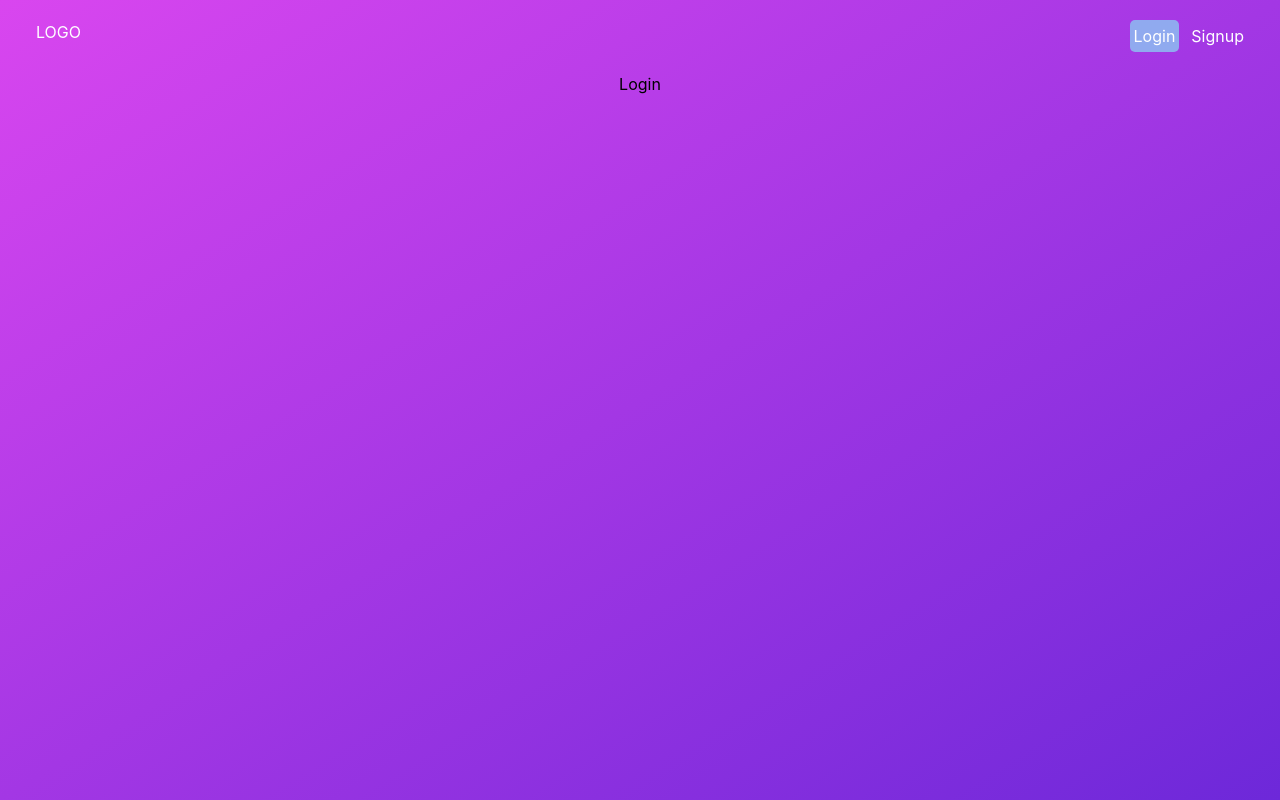
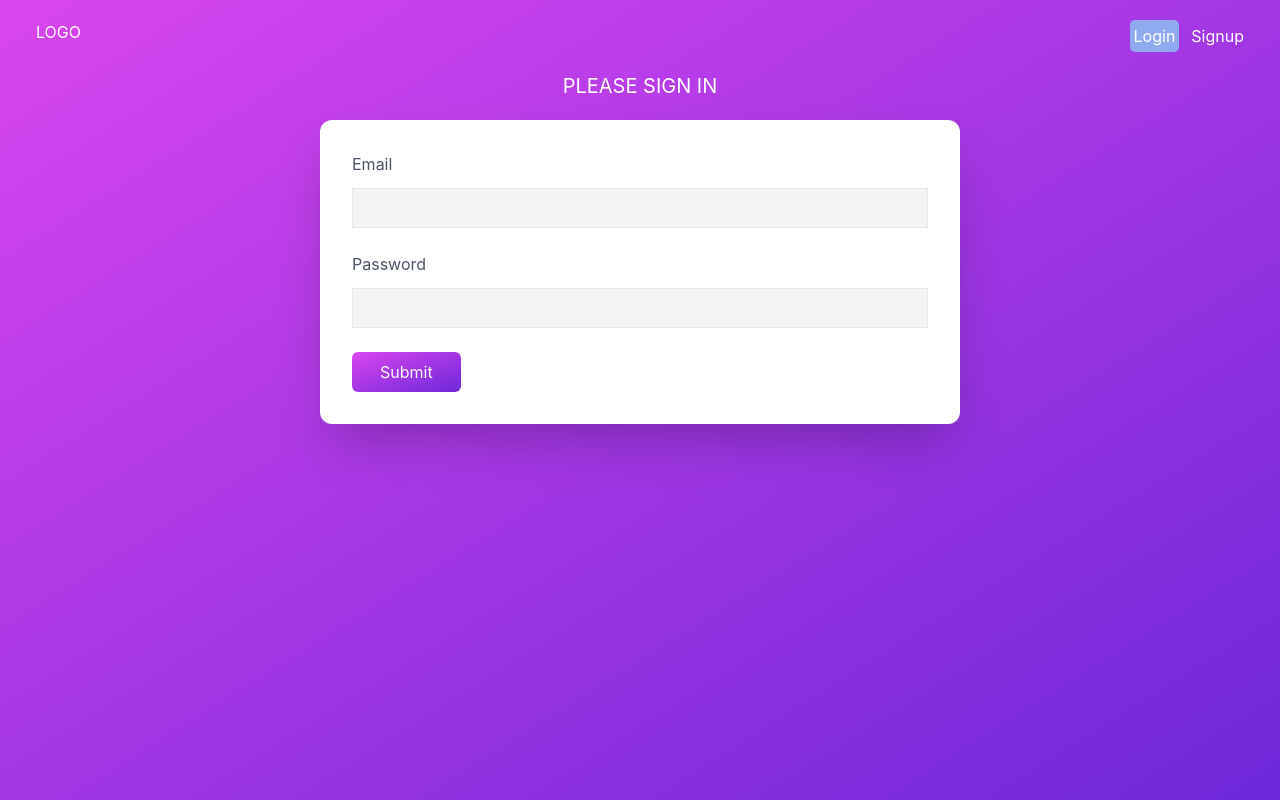
Before and after one commit to tylher/sign-up-page, a React (Create React App) app: page /login in a window 1280 px wide. Built offline with nearby package versions, Linux system fonts and the light colour scheme.

Commit message:
Add login logic to auth reducer

```diff
--- a/src/components/login.jsx
+++ b/src/components/login.jsx
@@ -1,7 +1,63 @@
 import React from "react";
+import { useDispatch } from "react-redux";
+import { useState } from "react";
+import { useNavigate } from "react-router-dom";
 
 const Login = () => {
-  return <div>Login</div>;
+  //   const dispatch = useDispatch();
+  const [register, setRegister] = useState({});
+  const [error, setError] = useState(null);
+  //   const navigate = useNavigate();
+  const handleChange = (e) => {
+    setRegister({
+      ...register,
+      [e.target.name]: e.target.value,
+    });
+  };
+  return (
+    <div className=" space-y-5 w-full">
+      <h2 className="text-center text-white text-xl"> PLEASE SIGN IN</h2>
+      <form
+        action=""
+        className="flex flex-col gap-6 w-5/6 md:w-3/5 lg:w-1/2 xl:2/5 mx-auto  p-8 rounded-xl h-5/6 shadow-2xl bg-white"
+        // onSubmit={handleSubmit}
+      >
+        {error && <span>{error}</span>}
+        <div className="flex flex-col space-y-3">
+          <label htmlFor="" className="text-gray-600">
+            {" "}
+            Email{" "}
+          </label>
+          <input
+            type="email"
+            name="email"
+            id=""
+            onChange={handleChange}
+            className="border w-full px-3 h-10 bg-gray-100 focus:outline-none hover:shadow-md hover:rounded-md focus:bg-white transition-all duration-200"
+          />
+        </div>
+        <div className="flex flex-col space-y-3">
+          <label htmlFor="" className="text-gray-600">
+            {" "}
+            Password{" "}
+          </label>
+          <input
+            type="password"
+            name="password"
+            id=""
+            onChange={handleChange}
+            className="border w-full px-3 h-10 bg-gray-100 focus:outline-none hover:shadow-md hover:rounded-md focus:bg-white transition-all duration-200"
+          />
+        </div>
+
+        <input
+          type="submit"
+          value="Submit"
+          className="px-7 rounded-md py-2 w-min text-slate-50 bg-gradient-to-br from-fuchsia-500 to-violet-700 hover:shadow-md transition-all duration-200"
+        />
+      </form>
+    </div>
+  );
 };
 
 export default Login;
--- a/src/components/signup.jsx
+++ b/src/components/signup.jsx
@@ -1,10 +1,11 @@
-import React, { useState } from "react";
+import React, { useEffect, useState } from "react";
 import { useDispatch, useSelector } from "react-redux";
-import { createUser } from "../features/user/user_slice";
+import { createUser } from "../features/user/auth_slice";
 import { useNavigate } from "react-router-dom";
 
 const SignUp = () => {
   const dispatch = useDispatch();
+  const data = useSelector((state) => state.auth);
   const [register, setRegister] = useState({});
   const [error, setError] = useState(null);
   const navigate = useNavigate();
@@ -15,14 +16,14 @@ const SignUp = () => {
     });
   };
 
+  useEffect(() => {
+    setError(data.error);
+  }, [data]);
+
   const handleSubmit = async (e) => {
     e.preventDefault();
     const result = await dispatch(createUser(register));
-    console.log(result);
     if (result.meta["requestStatus"] === "fulfilled") navigate("/signup");
-    else {
-      setError(result.payload.data.message);
-    }
   };
 
   return (
@@ -33,7 +34,17 @@ const SignUp = () => {
         className="flex flex-col gap-6 w-5/6 md:w-3/5 lg:w-1/2 xl:2/5 mx-auto  p-8 rounded-xl h-5/6 shadow-2xl bg-white"
         onSubmit={handleSubmit}
       >
-        {error && <span>{error}</span>}
+        {error && (
+          <div className="bg-red-300 p-3 text-red-900">
+            {Object.entries(error).map(([key, value], id) => {
+              return (
+                <div key={id}>
+                  {key} : {value}
+                </div>
+              );
+            })}
+          </div>
+        )}
         <div className="flex flex-col space-y-3">
           <label htmlFor="" className="text-gray-600">
             First name
--- /dev/null
+++ b/src/features/user/auth_slice.js
@@ -0,0 +1,120 @@
+import { createAsyncThunk, createSlice } from "@reduxjs/toolkit";
+import axios from "axios";
+
+const initialState = {
+  user: {},
+  loading: false,
+  isLoggedIn: false,
+  error: "",
+  token: "",
+};
+
+export const createUser = createAsyncThunk(
+  "auth/createUser",
+  async ({ first_name, second_name, email, password }, { rejectWithValue }) => {
+    try {
+      return await axios
+        .post(
+          "http://localhost:3000/users",
+
+          { user: { first_name, second_name, email, password } },
+          {
+            headers: {
+              Authorization: "Bearer ",
+              "Content-Type": "application/json",
+            },
+          }
+        )
+        .then((res) => {
+          const result = {
+            authorization: res.headers.getAuthorization(),
+            user: res.data.data,
+            status: res.status,
+          };
+
+          localStorage.setItem("token", result.authorization);
+
+          return result;
+        });
+    } catch (err) {
+      console.log(err.response);
+      return rejectWithValue(err.response);
+    }
+  }
+);
+
+export const createSession = createAsyncThunk(
+  "auth/createSession",
+  async ({ email, password }, { rejectWithValue }) => {
+    try {
+      return await axios
+        .post(
+          "http://localhost:3000/users/sign_in",
+
+          { user: { email, password } },
+          {
+            headers: {
+              Authorization: "Bearer ",
+              "Content-Type": "application/json",
+            },
+          }
+        )
+        .then((res) => {
+          const result = {
+            authorization: res.headers.getAuthorization(),
+            user: res.data.data,
+            status: res.status,
+          };
+          console.log(result);
+          localStorage.setItem("token", result.authorization);
+
+          return result;
+        });
+    } catch (err) {
+      console.log(err.response);
+      return rejectWithValue(err.response);
+    }
+  }
+);
+
+const userSlice = createSlice({
+  name: "auth",
+  initialState,
+  extraReducers: (builder) => {
+    builder.addCase(createUser.pending, (state) => {
+      state.loading = true;
+    });
+    builder.addCase(createUser.fulfilled, (state, { payload }) => {
+      state.isLoggedIn = true;
+      state.user = payload.user;
+      state.token = payload.authorization;
+      state.loading = false;
+      state.error = "";
+      state.status = "";
+    });
+    builder.addCase(createUser.rejected, (state, action) => {
+      state.isLoggedIn = false;
+      state.error = action.payload.data.errors;
+      state.status = action.payload.status;
+      state.loading = false;
+    });
+    builder.addCase(createSession.pending, (state) => {
+      state.loading = true;
+    });
+    builder.addCase(createSession.fulfilled, (state, { payload }) => {
+      state.loading = false;
+      state.isLoggedIn = true;
+      state.token = payload.authorization;
+      state.user = payload.user;
+      state.status = payload.status;
+    });
+    builder.addCase(createSession.rejected, (state, { payload }) => {
+      state.loading = false;
+      state.isLoggedIn = false;
+      state.error = payload.errors;
+      state.status = payload.status;
+    });
+  },
+});
+
+export default userSlice.reducer;
--- a/src/features/user/user_slice.js
+++ /dev/null
@@ -1,67 +0,0 @@
-import { createAsyncThunk, createSlice } from "@reduxjs/toolkit";
-import axios from "axios";
-
-const initialState = {
-  user: {},
-  loading: false,
-  isLoggedIn: false,
-  error: "",
-  token: "",
-};
-
-export const createUser = createAsyncThunk(
-  "user/createUser",
-  async ({ first_name, second_name, email, password }, { rejectWithValue }) => {
-    try {
-      return await axios
-        .post(
-          "http://localhost:3000/users",
-
-          { user: { first_name, second_name, email, password } },
-          {
-            headers: {
-              Authorization: "Bearer ",
-              "Content-Type": "application/json",
-            },
-          }
-        )
-        .then((res) => {
-          const result = {
-            authorization: res.headers.getAuthorization(),
-            user: res.data.data,
-            status: res.status,
-          };
-
-          return result;
-        });
-    } catch (err) {
-      return rejectWithValue(err.response);
-    }
-  }
-);
-
-const userSlice = createSlice({
-  name: "user",
-  initialState,
-  extraReducers: (builder) => {
-    builder.addCase(createUser.pending, (state) => {
-      state.loading = true;
-    });
-    builder.addCase(createUser.fulfilled, (state, { payload }) => {
-      state.isLoggedIn = true;
-      state.user = payload.user;
-      state.token = payload.authorization;
-      state.loading = false;
-      state.error = "";
-      state.status = "";
-    });
-    builder.addCase(createUser.rejected, (state, action) => {
-      state.isLoggedIn = false;
-      state.error = action.payload.data.message;
-      state.status = action.payload.status;
-      state.loading = false;
-    });
-  },
-});
-
-export default userSlice.reducer;
--- a/src/store.js
+++ b/src/store.js
@@ -1,5 +1,5 @@
 import { configureStore } from "@reduxjs/toolkit";
-import userReducer from "./features/user/user_slice";
+import userReducer from "./features/user/auth_slice";
 
 export const store = configureStore({
   reducer: {
```
